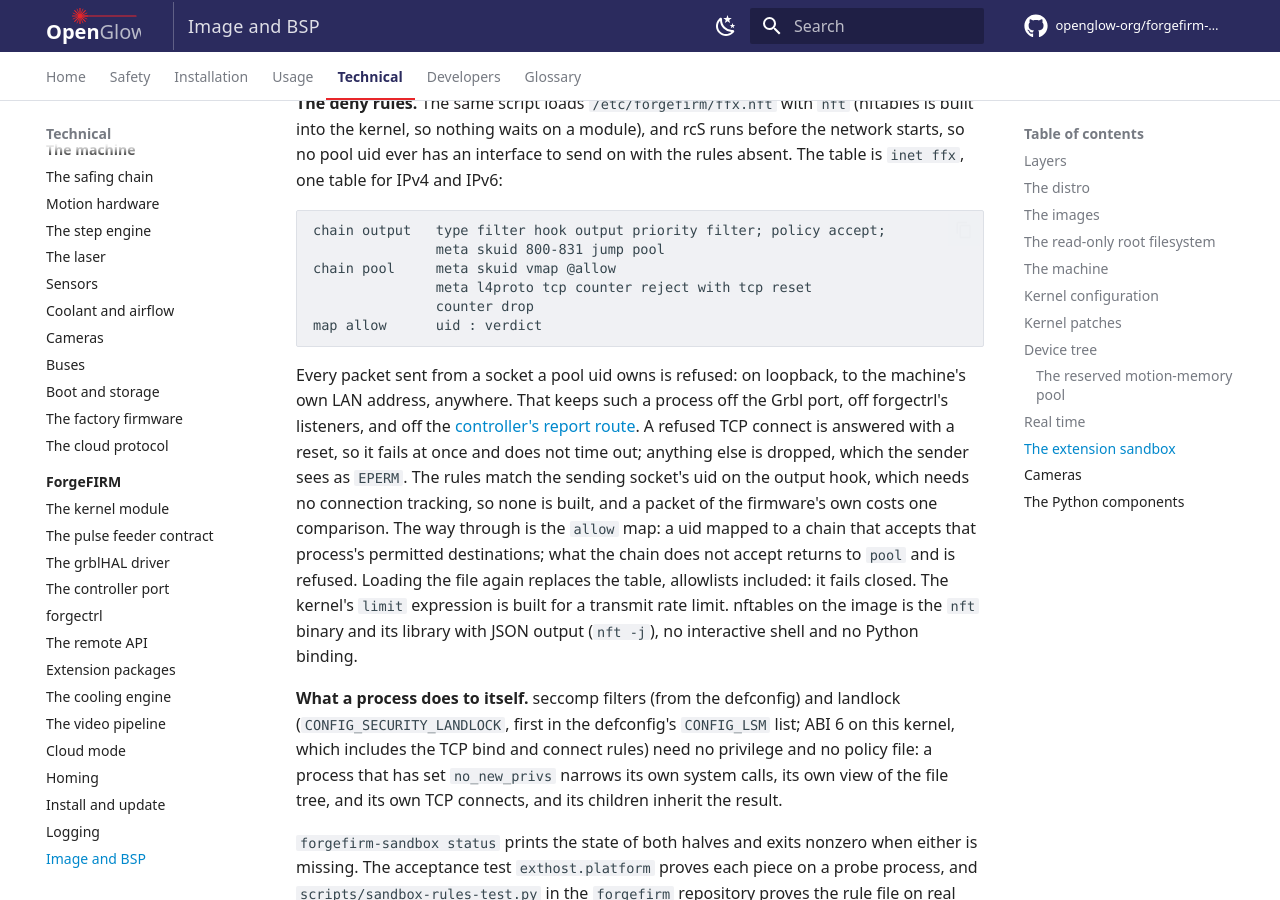
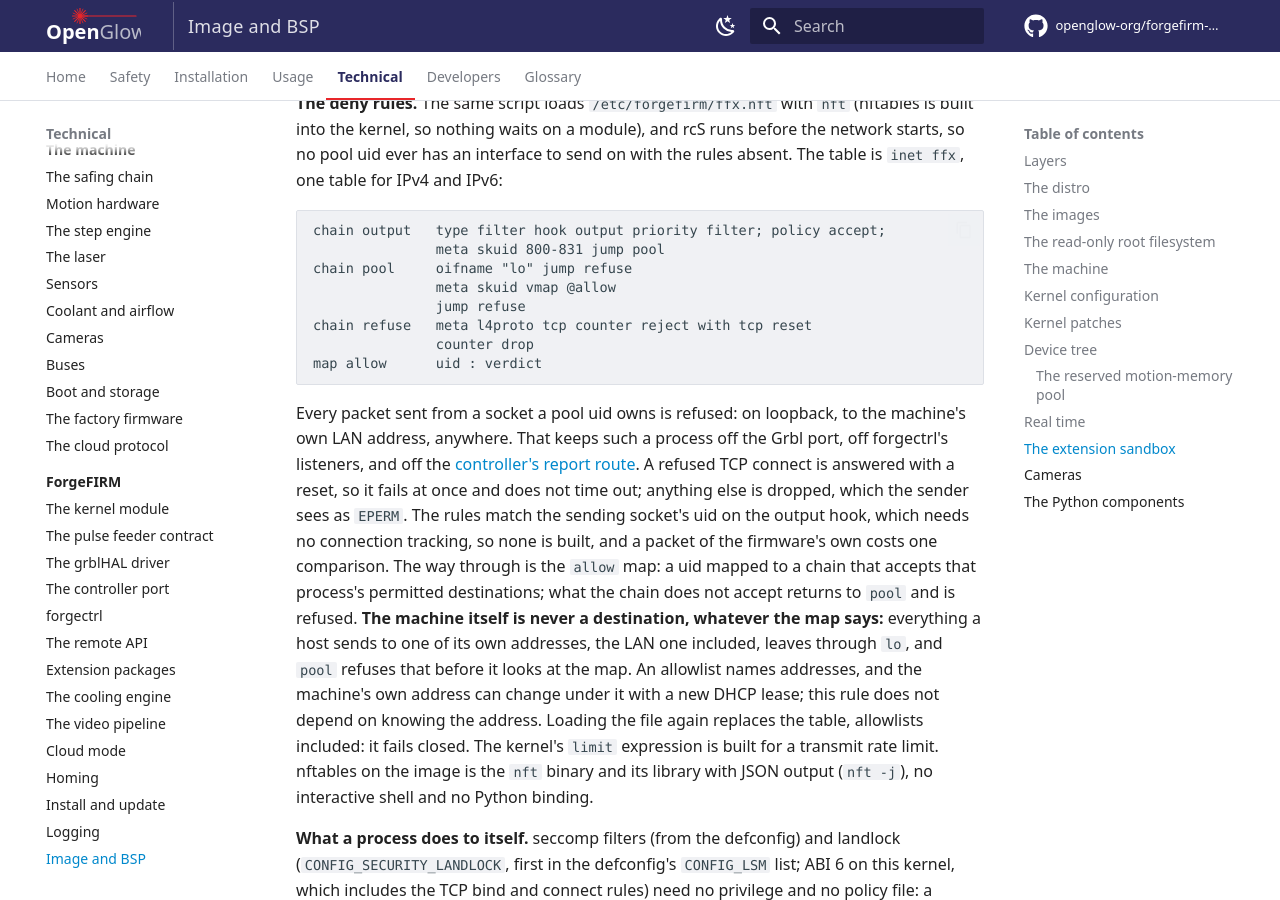
Before and after one commit to openglow-org/forgefirm-docs, an MkDocs documentation site: the page built from docs/technical/forgefirm/image-and-bsp.md, in a window 1280 px wide and 900 px high, scrolled down 13633 px. Built offline with MkDocs 1.6.1 and Material for MkDocs 9.7.7, drawn with Linux system fonts in a browser that asks for light colours; comment, search, counter and statistics services are not loaded.

Commit message:
The deny rules refuse the machine itself; forgeext's tests in the inventory
image-and-bsp.md: the rule listing of "The extension sandbox" is the table
as the image now loads it (pool refuses `oifname "lo"` ahead of the allow
map, and the two refusals live in chain refuse), with the reason: an
allowlist names addresses, and the machine's own address can change under
it with a new DHCP lease.

testing.md: the sandbox-ci row describes the rules test as it now is (a
peer namespace on a veth pair, the machine's own addresses shut even on an
allowlist), and forgeext gets its rows in the host-test and CI tables.

The style check is clean.

Acceptance. Documentation only: no catalog test reads these pages. The rule
is gated by exthost.platform and sandbox-ci.

````diff
--- a/docs/technical/forgefirm/image-and-bsp.md
+++ b/docs/technical/forgefirm/image-and-bsp.md
@@ -411,8 +411,10 @@ IPv6:
 ```
 chain output   type filter hook output priority filter; policy accept;
                meta skuid 800-831 jump pool
-chain pool     meta skuid vmap @allow
-               meta l4proto tcp counter reject with tcp reset
+chain pool     oifname "lo" jump refuse
+               meta skuid vmap @allow
+               jump refuse
+chain refuse   meta l4proto tcp counter reject with tcp reset
                counter drop
 map allow      uid : verdict
 ```
@@ -427,7 +429,12 @@ match the sending socket's uid on the output hook, which needs no connection
 tracking, so none is built, and a packet of the firmware's own costs one
 comparison. The way through is the `allow` map: a uid mapped to a chain that
 accepts that process's permitted destinations; what the chain does not accept
-returns to `pool` and is refused. Loading the file again replaces the table,
+returns to `pool` and is refused. **The machine itself is never a
+destination, whatever the map says:** everything a host sends to one of its
+own addresses, the LAN one included, leaves through `lo`, and `pool` refuses
+that before it looks at the map. An allowlist names addresses, and the
+machine's own address can change under it with a new DHCP lease; this rule
+does not depend on knowing the address. Loading the file again replaces the table,
 allowlists included: it fails closed. The kernel's `limit` expression is
 built for a transmit rate limit. nftables on the image is the `nft` binary
 and its library with JSON output (`nft -j`), no interactive shell and no
````
Also changed, not shown: docs/developers/testing.md (+3 -1 lines).
